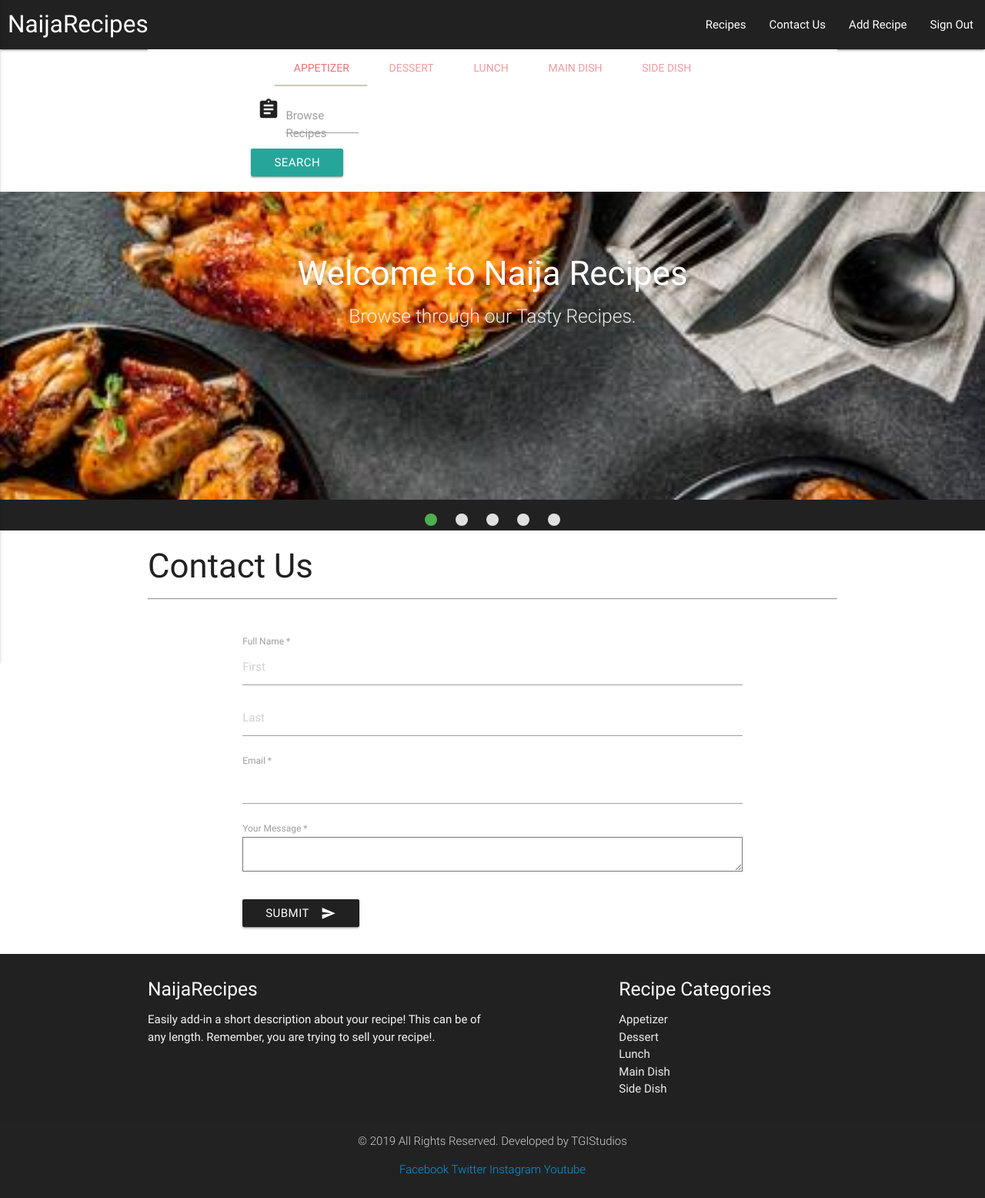
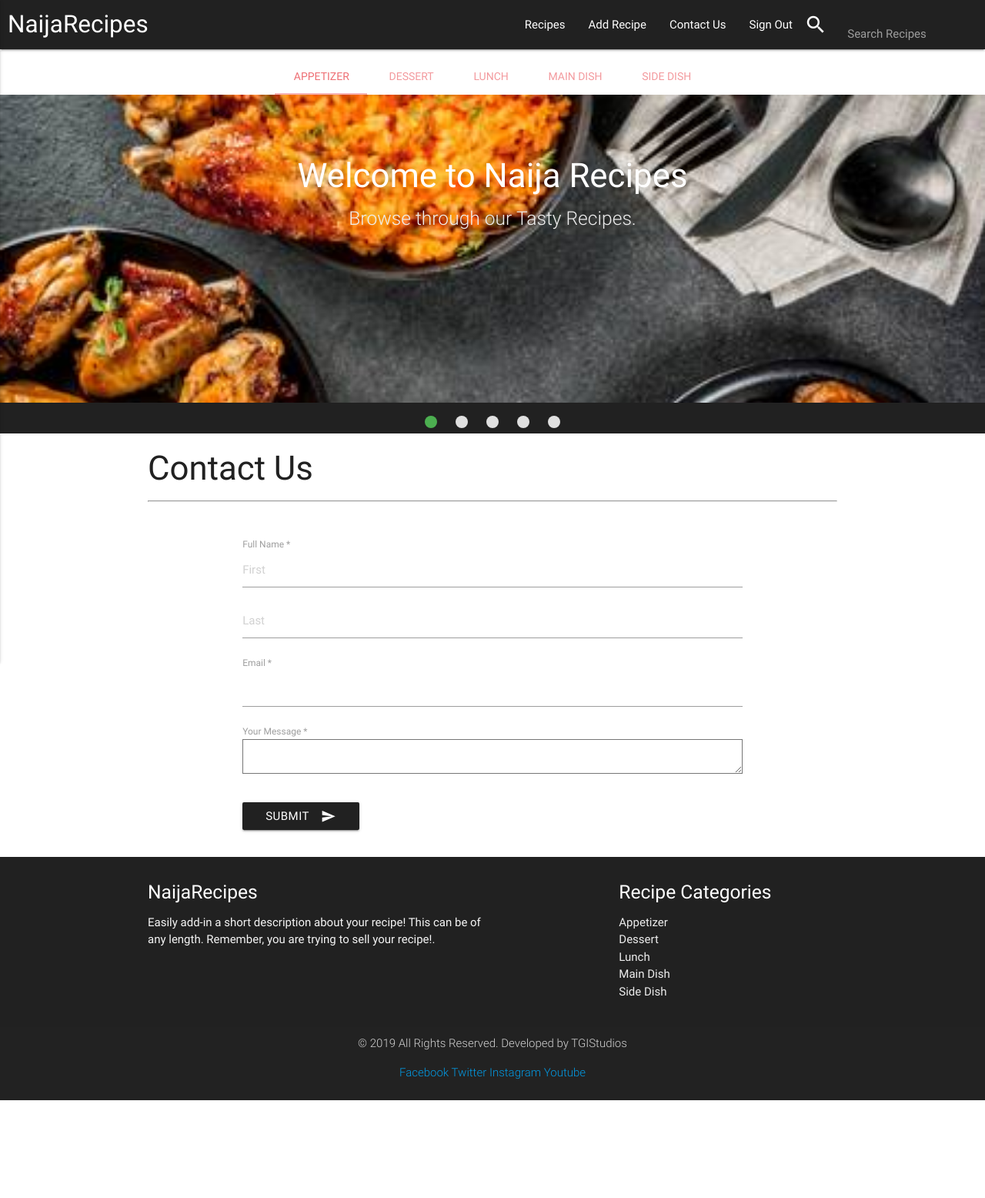
Before and after one commit to IchaTreasure/NaijaRecipes, a Flask app: page /contact_Us in a window 1280 px wide. Shown: the whole page at 77% size. After the commit the page ends 1429 px from the top, so only its background shows below. Run offline with Flask 2, Linux system fonts and the light colour scheme; some libraries are stand-ins or nearby versions.

Commit message:
fixing search functionality

```diff
--- a/app.py
+++ b/app.py
@@ -20,6 +20,7 @@ def index():
 
     return render_template('index.html')
 
+#https://github.com/PrettyPrinted/mongodb-user-login/blob/master/login_example.py
 @app.route('/login', methods=['POST'])
 def login():
     users = mongo.db.users
@@ -32,6 +33,7 @@ def login():
 
     return render_template('failedindex.html')
 
+#https://github.com/PrettyPrinted/mongodb-user-login/blob/master/login_example.py
 @app.route('/register', methods=['POST', 'GET'])
 def register():
     if request.method == 'POST':
@@ -113,9 +115,9 @@ def get_categories():
     return render_template('categories.html',
                            Recipies=mongo.db.Recipies.find())
 
-@app.route('/search_recipes', methods=['GET'])
+@app.route('/search_recipes', methods=['POST'])
 def search_recipes():
-    return render_template("searchRecipes.html", Recipies=mongo.db.Recipies.find_one({'recipe_title': request.form['browse_recipes']}))
+    return render_template("searchRecipes.html", Recipies=mongo.db.Recipies.find({'recipe_title': request.form['browse_recipes']}))
 
 if __name__ == '__main__':
     app.secret_key = 'mysecret'
--- a/templates/base.html
+++ b/templates/base.html
@@ -20,15 +20,33 @@
                 <a href="#" data-activates="mobile-demo" class="button-collapse"><i class="material-icons">menu</i></a>
                 <ul id="nav-mobile" class="right hide-on-med-and-down">
                     <li><a href="{{url_for('get_recipes')}}">Recipes</a></li>
+                    <li><a href="{{url_for('add_recipes')}}">Add Recipe</a></li>
                     <li><a href="{{url_for('contact_Us')}}">Contact Us</a></li>
-                    <li><a href="{{url_for('add_recipes')}}">Add Recipe</a></li>
                     <li><a href="{{url_for('logout')}}">Sign Out</a></li>
+                    <li>
+                        <form method=POST action="{{ url_for('search_recipes') }}">
+                            <div class="input-field col s3">
+                                <i class="material-icons prefix">search</i>
+                                <input id="browse_recipes" name="browse_recipes" type="text">
+                                <label for="icon_prefix">Search Recipes</label>
+                            </div>
+                        </form>
+                    </li>
                 </ul>
                 <ul class="side-nav " id="mobile-demo">
                     <li><a href="{{url_for('get_recipes')}}">Recipes</a></li>
+                    <li><a href="{{url_for('add_recipes')}}">Add Recipe</a></li>
                     <li><a href="{{url_for('contact_Us')}}">Contact Us</a></li>
-                    <li><a href="{{url_for('add_recipes')}}">Add Recipe</a></li>
                     <li><a href="{{url_for('logout')}}">Sign Out</a></li>
+                    <li>
+                        <form method=POST action="{{ url_for('search_recipes') }}">
+                            <div class="input-field col s3">
+                                <i class="material-icons prefix">search</i>
+                                <input id="browse_recipes" name="browse_recipes" type="text">
+                                <label for="icon_prefix">Search Recipes</label>
+                            </div>
+                        </form>
+                    </li>
                 </ul>
             </div>
         </nav>
@@ -44,19 +62,7 @@
                 <li class="tab"><a href="#test4">Side Dish</a></li>
             </ul>
         </div>
-        <form method=GET action="{{ url_for('search_recipes') }}">
-            <div class="container " style="text-align: center;">
-                <div class="row">
-                    <div class="input-field col s3">
-                        <i class="material-icons prefix">assignment</i>
-                        <input id="browse_recipes" name="browse_recipes" type="text">
-                        <label for="icon_prefix">Browse Recipes</label>
-                        <button type="submit" class="btn btn-primary btn-block">Search</button>
-                    </div>
 
-                </div>
-            </div>
-        </form>
     </div>
 
     <div class="slider grey darken-4">
--- a/templates/failedindex.html
+++ b/templates/failedindex.html
@@ -1,3 +1,4 @@
+<!--https://github.com/PrettyPrinted/mongodb-user-login/blob/master/templates/index.html-->
 {% extends "base1.html" %} {% block content %}
 <h3>Log In</h3>
 <hr>
--- a/templates/failedregister.html
+++ b/templates/failedregister.html
@@ -1,3 +1,4 @@
+<!--https://github.com/PrettyPrinted/mongodb-user-login/blob/master/templates/register.html-->
 {% extends "base1.html" %}
 {% block content %}
 <h3>Sign Up</h3>
--- a/templates/index.html
+++ b/templates/index.html
@@ -1,3 +1,4 @@
+<!--https://github.com/PrettyPrinted/mongodb-user-login/blob/master/templates/index.html-->
 {% extends "base1.html" %}
 {% block content %}
 <h3>Log In</h3>
--- a/templates/register.html
+++ b/templates/register.html
@@ -1,3 +1,4 @@
+<!--https://github.com/PrettyPrinted/mongodb-user-login/blob/master/templates/register.html-->
 {% extends "base1.html" %}
 {% block content %}
 <h3>Sign Up</h3>
```
Also changed, not shown: .c9/metadata/environment/app.py (+1 -1 lines), templates/test.html (+19 -4 lines).
